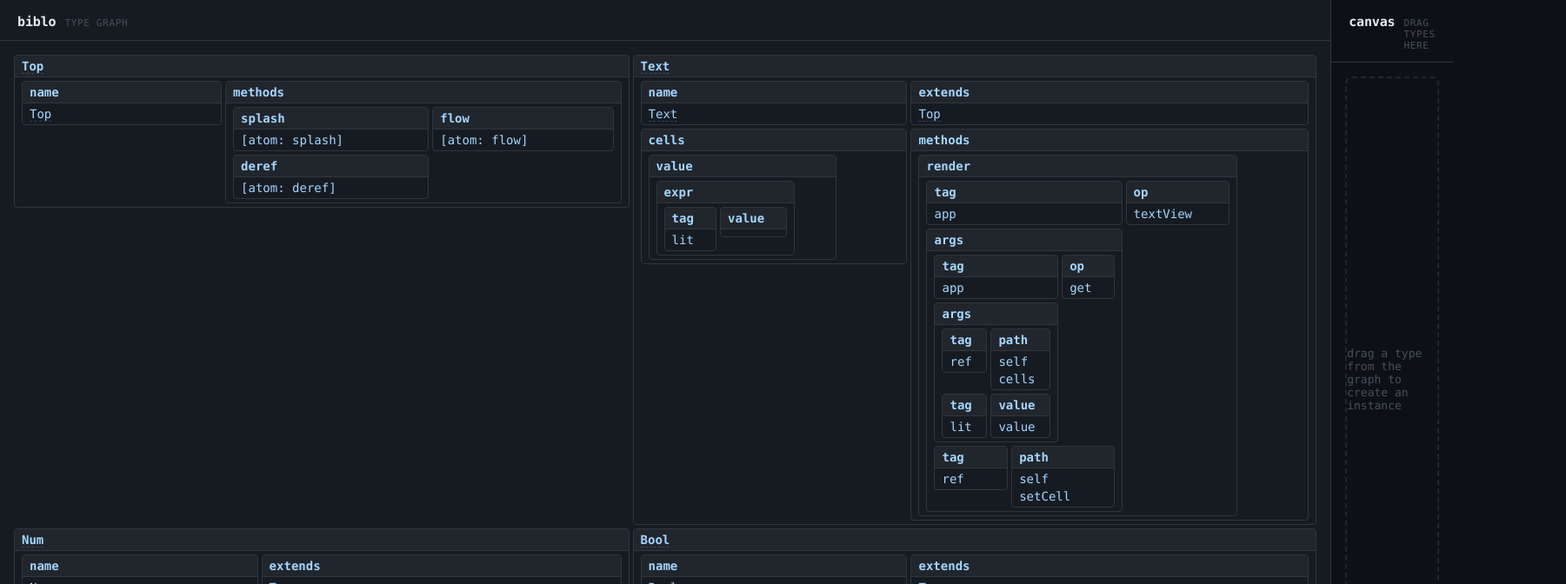
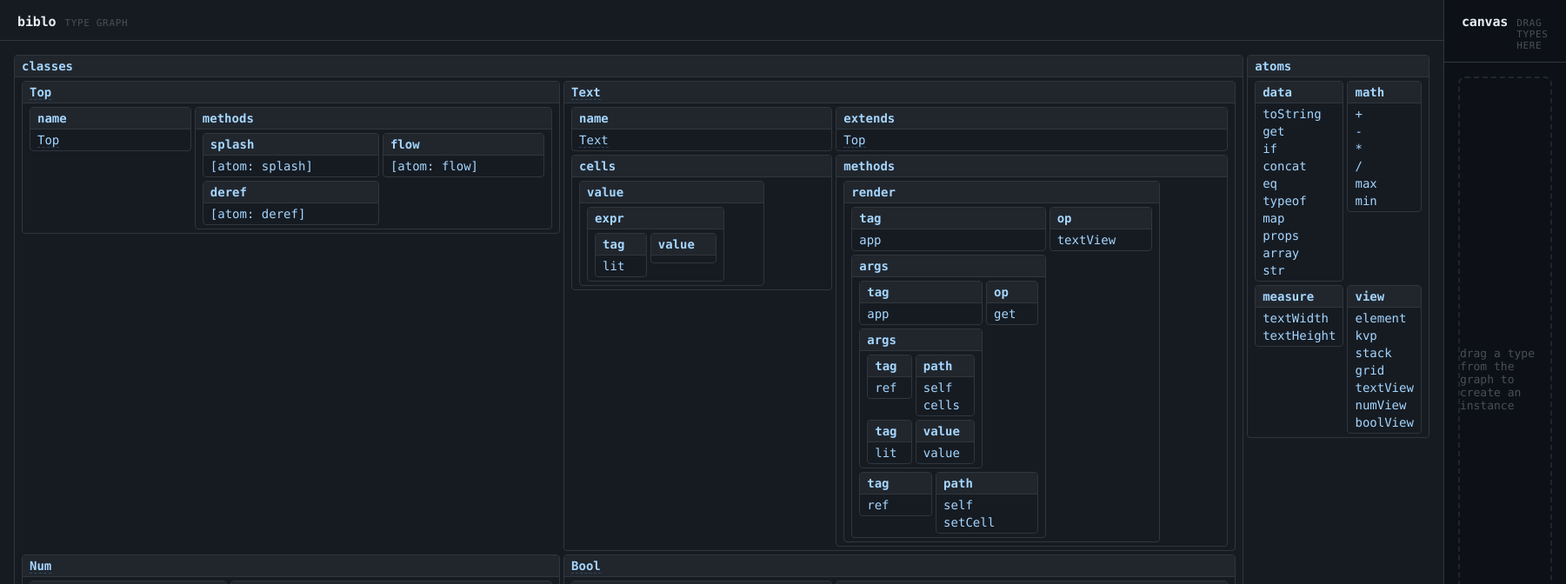
Before and after one commit to mark1russell7/render, a React (Vite) app in the folder packages/viewer/: page / in a window 1280 px wide. Shown: the top 672 px of the page at 87% size, 1801 px wide, since content can reach past the window. Built offline with nearby package versions, Linux system fonts and the light colour scheme.

Commit message:
working very good

```diff
--- a/packages/splay/src/defs.ts
+++ b/packages/splay/src/defs.ts
@@ -102,9 +102,8 @@ export const VStack: ComponentClass = {
   },
   methods: {
     hydrate: vstackHydrate,
-    render: app("element", lit("div"),
-      app("props", lit("className"), lit("rv-vstack")),
-      app("map", ref("self", "children"), ref("self", "renderChild"))),
+    render: app("stack", lit("rv-vstack"),
+      ref("self", "children"), ref("self", "renderChild"), ref("self", "addChild")),
   },
 };
 
@@ -116,9 +115,8 @@ export const HStack: ComponentClass = {
     height: { expr: lit(0) },
   },
   methods: {
-    render: app("element", lit("div"),
-      app("props", lit("className"), lit("rv-hstack")),
-      app("map", ref("self", "children"), ref("self", "renderChild"))),
+    render: app("stack", lit("rv-hstack"),
+      ref("self", "children"), ref("self", "renderChild"), ref("self", "addChild")),
   },
 };
 
@@ -135,7 +133,8 @@ export const Grid: ComponentClass = {
     render: app("grid",
       ref("self", "cells"),
       ref("self", "children"),
-      ref("self", "renderChild")),
+      ref("self", "renderChild"),
+      ref("self", "addChild")),
   },
 };
 
@@ -148,13 +147,8 @@ export const HtmlElement: ComponentClass = {
     height: { expr: lit(0) },
   },
   methods: {
-    render: app("element",
-      app("if",
-        app("get", ref("self", "cells"), lit("tag")),
-        app("get", ref("self", "cells"), lit("tag")),
-        lit("div")),
-      app("props", lit("className"), lit("rv-html")),
-      app("map", ref("self", "children"), ref("self", "renderChild"))),
+    render: app("stack", lit("rv-html"),
+      ref("self", "children"), ref("self", "renderChild"), ref("self", "addChild")),
   },
 };
 
--- a/packages/viewer/src/App.tsx
+++ b/packages/viewer/src/App.tsx
@@ -6,7 +6,7 @@ import { nodeStore, defaultOps, resolveAll, setValue } from "@render/node";
 import type { NodeStore } from "@render/node";
 import type { MutateFn, AddChildFn } from "@render/splay";
 import { registerClasses, hydrate, splay, standardOps, standardClasses } from "@render/splay";
-import { reactKit, editableKit } from "./renderers.js";
+import { reactKit, editableKit, reactOps } from "./renderers.js";
 
 /**
  * Serialize a ComponentClass to JSON.
@@ -52,6 +52,27 @@ const typeGraphToJson = (classes: readonly ComponentClass[]): Record<string, unk
   return graph;
 };
 
+/** Build the atoms registry as browsable data, categorized */
+const atomsToJson = (ops: Record<string, unknown>): Record<string, unknown> => {
+  const allNames = Object.keys(ops);
+  const mathSet = new Set(["+", "-", "*", "/", "max", "min"]);
+  const measureSet = new Set(["textWidth", "textHeight"]);
+  const viewSet = new Set(["element", "stack", "kvp", "grid", "textView", "numView", "boolView"]);
+
+  const math: string[] = [];
+  const measure: string[] = [];
+  const view: string[] = [];
+  const data: string[] = [];
+
+  for (const name of allNames) {
+    if (mathSet.has(name)) math.push(name);
+    else if (measureSet.has(name)) measure.push(name);
+    else if (viewSet.has(name)) view.push(name);
+    else data.push(name);
+  }
+  return { data, math, measure, view };
+};
+
 type PersistentState = {
   b: Biblo;
   store: NodeStore;
@@ -68,7 +89,10 @@ export function App(): ReactNode {
     const store = nodeStore();
     // Register standard classes — their render methods are Expr trees now
     registerClasses(b, standardClasses);
-    const typeGraph = typeGraphToJson(standardClasses);
+    const typeGraph = {
+      classes: typeGraphToJson(standardClasses),
+      atoms: atomsToJson(reactOps),
+    };
     const root = hydrate(reactKit, b, store, typeGraph);
     resolveAll(store, defaultOps, standardOps);
     stateRef.current = { b, store, typeGraphRootId: root.id, canvasRoots: [] };
--- a/packages/viewer/src/renderers.tsx
+++ b/packages/viewer/src/renderers.tsx
@@ -71,9 +71,21 @@ export const reactOps: Ops = {
   },
 
   /**
-   * grid(cells, children, renderChild) → React Grid layout
+   * stack(className, children, renderChild, addChild) → container div with children
+   * Used by VStack, HStack, HtmlElement.
    */
-  grid: (cells: unknown, children: unknown, renderChild: unknown) => {
+  stack: (className: unknown, children: unknown, renderChild: unknown, _addChild: unknown) => {
+    const ids = children as string[];
+    const render = renderChild as (id: string) => ReactNode;
+    return createElement("div", { className: String(className) },
+      ...ids.map((id) => render(id)),
+    );
+  },
+
+  /**
+   * grid(cells, children, renderChild, addChild) → React Grid layout
+   */
+  grid: (cells: unknown, children: unknown, renderChild: unknown, _addChild: unknown) => {
     const cellsObj = cells as Record<string, unknown>;
     const ids = children as string[];
     const render = renderChild as (id: string) => ReactNode;
@@ -212,14 +224,41 @@ export const editableReactOps: Ops = {
   },
 
   /**
-   * vstack/grid with drop zones
+   * stack with drop zones for VStack/HStack/HtmlElement
    */
-  element: (tag: unknown, propsObj: unknown, ...children: unknown[]) => {
-    const flatChildren = children.flat() as ReactNode[];
-    return createElement(
-      String(tag),
-      propsObj as Record<string, unknown> | null,
-      ...flatChildren,
+  stack: (className: unknown, children: unknown, renderChild: unknown, addChild: unknown) => {
+    const ids = children as string[];
+    const render = renderChild as (id: string) => ReactNode;
+    const add = addChild as ((className: string) => void) | undefined;
+    return createElement("div", {
+      className: String(className),
+      onDragOver: add ? onDragOverHandler : undefined,
+      onDrop: add ? makeOnDrop(add) : undefined,
+    },
+      ...ids.map((id) => render(id)),
+      add ? createElement("div", { key: "__drop", className: "rv-drop-zone" }, "drop to add") : null,
+    );
+  },
+
+  /**
+   * grid with drop zones
+   */
+  grid: (cells: unknown, children: unknown, renderChild: unknown, addChild: unknown) => {
+    const cellsObj = cells as Record<string, unknown>;
+    const ids = children as string[];
+    const render = renderChild as (id: string) => ReactNode;
+    const add = addChild as ((className: string) => void) | undefined;
+    const cols = typeof cellsObj["cols"] === "number" ? cellsObj["cols"] : 2;
+    return createElement("div", {
+      className: "rv-grid",
+      style: { gridTemplateColumns: `repeat(${String(cols)}, auto)` },
+      onDragOver: add ? onDragOverHandler : undefined,
+      onDrop: add ? makeOnDrop(add) : undefined,
+    },
+      ...ids.map((id) =>
+        createElement("div", { key: id, className: "rv-grid-item" }, render(id)),
+      ),
+      add ? createElement("div", { key: "__drop", className: "rv-drop-zone" }, "drop to add") : null,
     );
   },
 };
```
